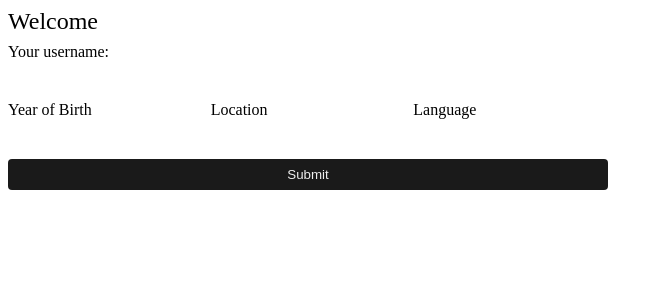
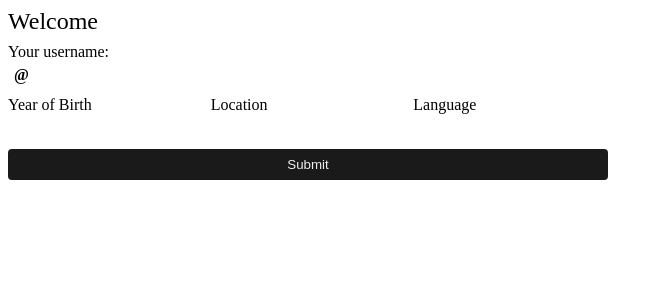
Before and after one commit to bearbytes/scaper-app, a Next.js app: page /welcome in a window 1280 px wide. Shown: the top 300 px of the page, without its empty margins (0-663 px from the left). Built offline with nearby package versions, Linux system fonts and the light colour scheme; no server answers; sample sign-in values are in the browser's storage.

Commit message:
input styling

```diff
--- a/src/components/input/Form.tsx
+++ b/src/components/input/Form.tsx
@@ -1,5 +1,7 @@
 import { Column, ColumnProps } from '../layout/FlexBox'
 import {
+  useForm,
+  UseFormOptions,
   UseFormMethods,
   SubmitHandler,
   FieldError,
@@ -7,21 +9,22 @@ import {
 } from 'react-hook-form'
 import { createContext, useContext } from 'react'
 import { Label } from '../typography/Label'
-import { TextInput } from './TextInput'
+import { TextInput, TextInputProps } from './TextInput'
 
 export type FormProps<T> = ColumnProps & {
-  form: UseFormMethods<T>
+  options: UseFormOptions<T, any>
   onSubmit: SubmitHandler<T>
 }
 
 export const formContext = createContext<UseFormMethods<any>>(null as any)
 
 export function Form<T>(props: FormProps<T>) {
-  const { form, onSubmit, ...columnProps } = props
-  const { handleSubmit, errors } = form
+  const { options, onSubmit, ...columnProps } = props
+
+  const form = useForm<T>(options)
 
   return (
-    <form onSubmit={handleSubmit(onSubmit)}>
+    <form onSubmit={form.handleSubmit(onSubmit)}>
       <formContext.Provider value={form}>
         <Column {...columnProps} />
       </formContext.Provider>
@@ -30,26 +33,25 @@ export function Form<T>(props: FormProps<T>) {
 }
 
 export type FormFieldProps = {
+  name: string
   label: string
-  name: string
-  type?: 'text' | 'number'
   options?: RegisterOptions
-}
+} & Pick<TextInputProps, 'type' | 'prefix'>
 
 export function FormField(props: FormFieldProps) {
-  const { name, label, type, options } = props
+  const { name, label, options, ...textInputProps } = props
   const { errors, register } = useContext(formContext)
 
   return (
-    <Column gap="XXS">
+    <Column gap="none">
       <Label text={label} />
       <TextInput
-        type={type}
+        {...textInputProps}
         name={name}
         ref={register(options)}
         error={errors[name] != null}
       />
-      <Label small textColor="error" text={errors[name]?.message} />
+      <Label textColor="error" text={errors[name]?.message} />
     </Column>
   )
 }
--- a/src/components/input/TextInput.tsx
+++ b/src/components/input/TextInput.tsx
@@ -1,6 +1,8 @@
 import React, { forwardRef, Ref } from 'react'
-import { BoxProps, useBoxStyle } from '../layout/Box'
+import { Box, BoxProps, useBoxStyle } from '../layout/Box'
+import { Row } from '../layout/FlexBox'
 import { theme } from '../theme'
+import { Label } from '../typography/Label'
 
 export type NumberInputProps = Omit<TextInputProps, 'value' | 'onChange'> & {
   value?: number
@@ -26,6 +28,7 @@ export type TextInputProps = BoxProps & {
   type?: 'text' | 'number'
   name?: string
 
+  prefix?: string
   error?: boolean
   disableAutoFocus?: boolean
 }
@@ -37,12 +40,29 @@ export const TextInput = forwardRef<HTMLInputElement, TextInputProps>(
       name,
       value,
       onChange,
+      prefix,
       error,
       disableAutoFocus,
       ...boxProps
     } = props
 
     return (
+      <Row
+        alignCenterVertical
+        color="semiTransparent"
+        gap="none"
+        borderRadius="S"
+        padLeft="S"
+        borderColor={error ? 'error' : 'transparent'}
+        {...boxProps}
+        style={{
+          borderWidth: 2,
+          ':focus-within': {
+            borderColor: theme.color.focus,
+          },
+        }}
+      >
+        {prefix && <Label bold text={prefix} />}
         <input
           ref={ref}
           type={type}
@@ -50,27 +70,9 @@ export const TextInput = forwardRef<HTMLInputElement, TextInputProps>(
           value={value}
           onChange={e => onChange?.(e.currentTarget.value)}
           onFocus={disableAutoFocus ? undefined : e => e.currentTarget.select()}
-        css={[
-          useBoxStyle({
-            pad: 'S',
-            color: 'semiTransparent',
-            borderRadius: 'S',
-            ...boxProps,
-          }),
-          {
-            fontSize: '1em',
-            outline: 0,
-            borderWidth: 2,
-            borderColor: 'transparent',
-            ':focus': {
-              borderColor: theme.color.focus,
-            },
-          },
-          error && {
-            borderColor: theme.color.error,
-          },
-        ]}
+          css={useBoxStyle({ padVertical: 'S', flex: true })}
         />
+      </Row>
     )
   },
 )
--- a/src/components/theme.ts
+++ b/src/components/theme.ts
@@ -40,7 +40,7 @@ const color = {
   background: 'hsl(120, 0%, 100%)',
   elevated: 'hsl(0, 0%, 10%)',
   focus: 'hsl(120, 40%, 25%)',
-  error: '#f00',
+  error: '#c00',
 }
 
 export const backgroundGradient =
@@ -53,7 +53,7 @@ export type TextColor = keyof typeof textColor
 const textColor = {
   default: '#000',
   inverted: '#eee',
-  error: '#f00',
+  error: '#c00',
 }
 
 export type Theme = typeof theme
--- a/src/components/typography/Label.tsx
+++ b/src/components/typography/Label.tsx
@@ -8,6 +8,7 @@ import Link from 'next/link'
 export type LabelProps = BoxProps & {
   text: string
 
+  title?: boolean
   bold?: boolean
   underline?: boolean
   strikethrough?: boolean
@@ -24,6 +25,7 @@ export type LabelProps = BoxProps & {
 export function Label(props: LabelProps) {
   const {
     text,
+    title,
     bold,
     underline,
     strikethrough,
@@ -53,7 +55,13 @@ export function Label(props: LabelProps) {
   else if (alignCenter) textAlign = 'center'
   else if (alignRight) textAlign = 'right'
 
-  const labelStyle = css({ fontSize, fontWeight, textDecoration, textAlign })
+  const labelStyle = css({
+    fontSize,
+    fontWeight,
+    textDecoration,
+    textAlign,
+    fontFamily: title ? 'Lobster Two' : undefined,
+  })
 
   return (
     <Box {...boxProps} style={[labelStyle, style]}>
--- a/src/pages/_document/index.tsx
+++ b/src/pages/_document/index.tsx
@@ -19,8 +19,9 @@ export default class MyDocument extends Document {
       <Html>
         <GlobalStyles />
         <Head>
+          <link rel="preconnect" href="https://fonts.gstatic.com" />
           <link
-            href="https://fonts.googleapis.com/css2?family=Roboto:wght@300&display=swap"
+            href="https://fonts.googleapis.com/css2?family=Lobster+Two&family=Source+Sans+Pro&display=swap"
             rel="stylesheet"
           />
         </Head>
--- a/src/pages/welcome.tsx
+++ b/src/pages/welcome.tsx
@@ -9,6 +9,7 @@ import {
   TextInput,
   FormField,
   Panel,
+  Row,
 } from '../components'
 import { useForm } from 'react-hook-form'
 import { SubmitButton } from '../components/input/SubmitButton'
@@ -22,7 +23,7 @@ type PageProps = {}
 export default function SetupUserPage() {
   return (
     <Panel>
-      <Label large text="Welcome" />
+      <Label title large text="Welcome" />
       <SetupUserForm />
     </Panel>
   )
@@ -42,9 +43,10 @@ function SetupUserForm() {
   }
 
   return (
-    <Form form={form} onSubmit={onSubmit}>
+    <Form onSubmit={onSubmit} options={{ mode: 'onChange' }}>
       <FormField
         label="Your username:"
+        prefix="@"
         name="username"
         options={{
           required: 'Username is required',
```
Also changed, not shown: src/pages/_document/GlobalStyles.tsx (+16 -1 lines). Lines whose indentation alone changed are shown as unchanged.
